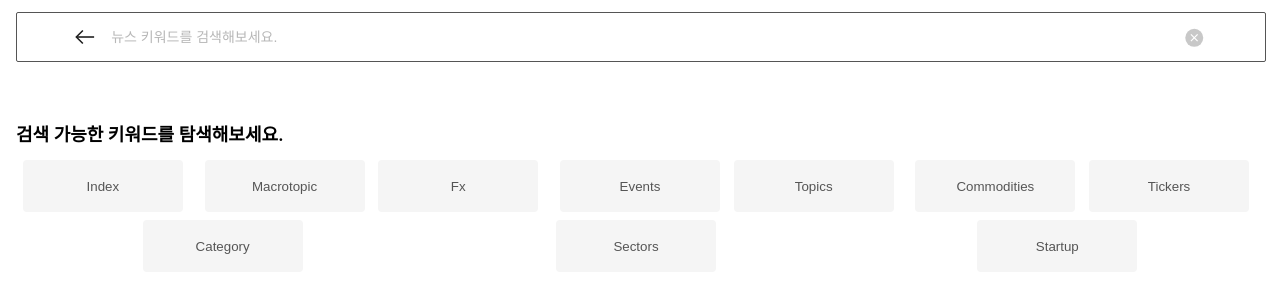
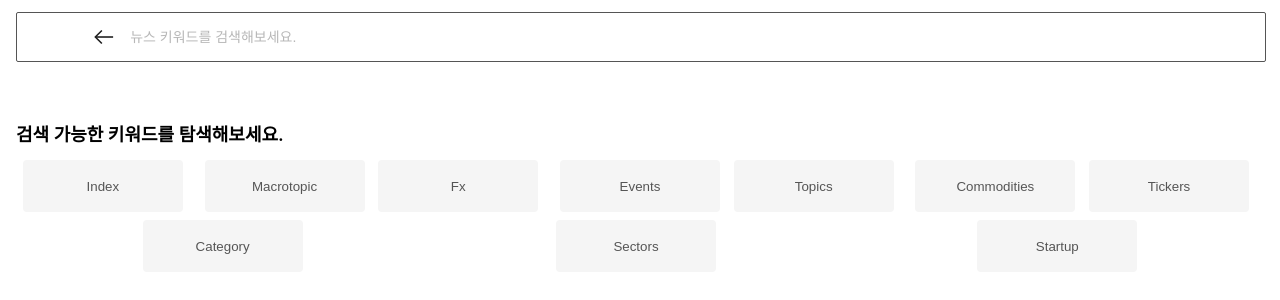
Before and after one commit to stellum/global-moya, a React (Vite) app in the folder client/: page /quick in a window 1280 px wide. Shown: the top 300 px of the page. Built offline with nearby package versions, Linux system fonts and the light colour scheme.

Commit message:
feat : QuickGuide Input Clear Keyword x 눌렀을때 키워드 삭제 및 리렌더링링

```diff
--- a/client/src/pages/quickGuide/QuickGuideHeader.jsx
+++ b/client/src/pages/quickGuide/QuickGuideHeader.jsx
@@ -6,15 +6,17 @@ import { useNavigate, useLocation } from "react-router-dom";
 import { useDispatch } from "react-redux";
 import { searchKeyword, isLoading } from "@redux/categorySlice";
 
-const QuickGuideHeader = () => {
+const QuickGuideHeader = ({ inputRef, keyword }) => {
   const navigate = useNavigate();
   const location = useLocation();
   const dispatch = useDispatch();
-
   const handleKeyword = (e) => {
     dispatch(searchKeyword(e.target.value));
   };
-
+  const clearKeyword = () => {
+    inputRef.current.value = "";
+    dispatch(searchKeyword(""));
+  };
   return (
     <QuickInputWrap>
       <div
@@ -30,15 +32,18 @@ const QuickGuideHeader = () => {
         <ArrowBack />
       </div>
       <QuickInput
+        ref={inputRef}
         placeholder="뉴스 키워드를 검색해보세요."
         onChange={handleKeyword}
         onClick={() => {
           location.pathname === "/quick" && navigate("/keyword");
         }}
       />
-      <div className="cancel">
-        <CancelIcon />
-      </div>
+      {location.pathname !== "/quick" ? (
+        <div className="cancel" onClick={clearKeyword}>
+          {keyword && <CancelIcon />}
+        </div>
+      ) : null}
     </QuickInputWrap>
   );
 };
--- a/client/src/pages/quickGuide/categorySearch/CategoryMain.jsx
+++ b/client/src/pages/quickGuide/categorySearch/CategoryMain.jsx
@@ -1,4 +1,4 @@
-import { lazy, useState, Suspense, useEffect } from "react";
+import { lazy, useState, Suspense, useEffect, useRef } from "react";
 import { useParams } from "react-router-dom";
 
 import QuickGuideHeader from "../QuickGuideHeader";
@@ -10,7 +10,7 @@ const LvKeywordList = lazy(() => import("./LvKeywordList"));
 import QuickCategoryHook from "../../../hooks/QuickCategoryHook";
 import { DefaultContainer } from "@styles/common/container";
 
-import { isLoading } from "@redux/categorySlice";
+import { isLoading, searchKeyword } from "@redux/categorySlice";
 import { getCategoryList } from "@api/masterApi";
 import { useSelector, useDispatch } from "react-redux";
 
@@ -22,7 +22,7 @@ const CategoryMain = () => {
   const category = params.id;
   const keyword = useSelector((state) => state.categorySlice.keyword);
   const loading = useSelector((state) => state.categorySlice.loading);
-
+  const inputRef = useRef(null);
   const { lastElementRef } = QuickCategoryHook(setPage);
 
   const dispatch = useDispatch();
@@ -38,6 +38,8 @@ const CategoryMain = () => {
 
   useEffect(() => {
     fetch();
+    inputRef.current.value = "";
+    dispatch(searchKeyword(""));
   }, [category]);
   /*
 
@@ -49,7 +51,7 @@ const CategoryMain = () => {
   return (
     <DefaultContainer>
       <CategoryButton />
-      <QuickGuideHeader />
+      <QuickGuideHeader inputRef={inputRef} keyword={keyword} />
       {keyword ? (
         <Suspense fallback={renderLoader()}>
           <HiglightKeyword
```
